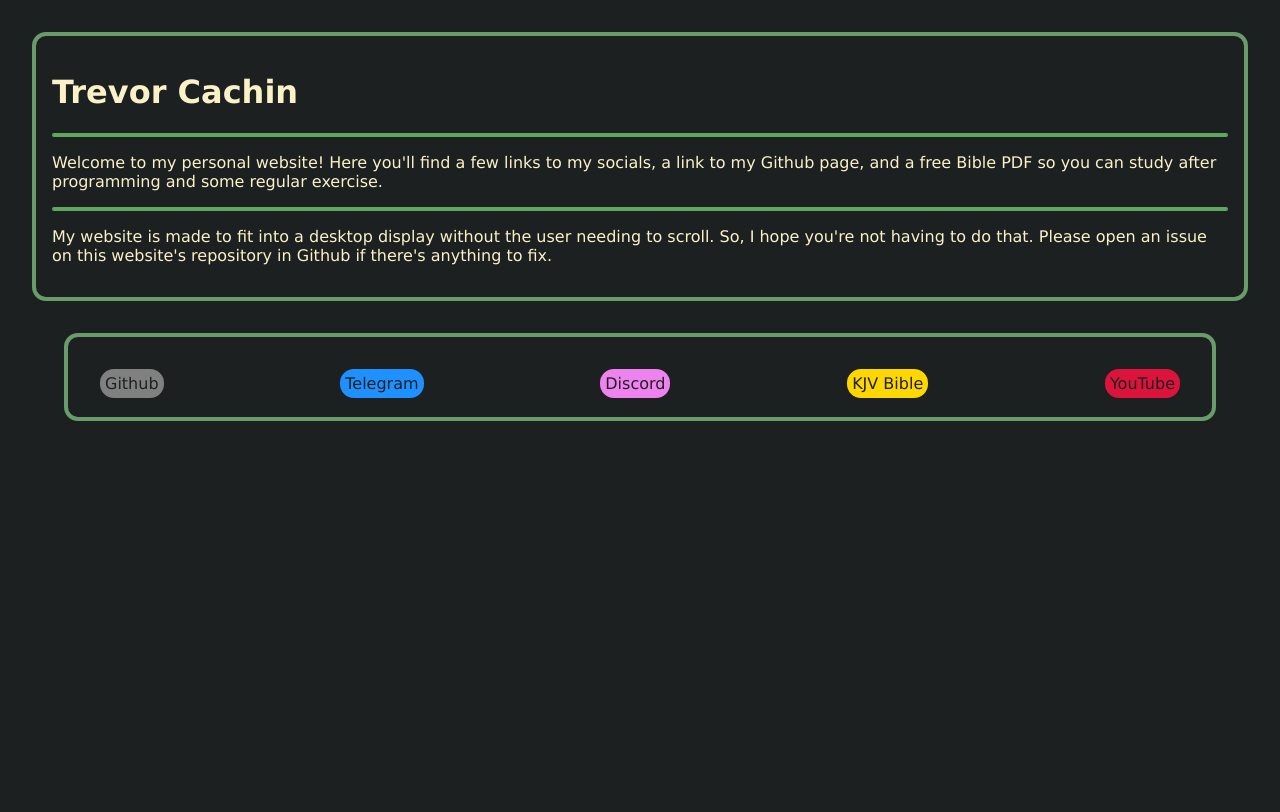
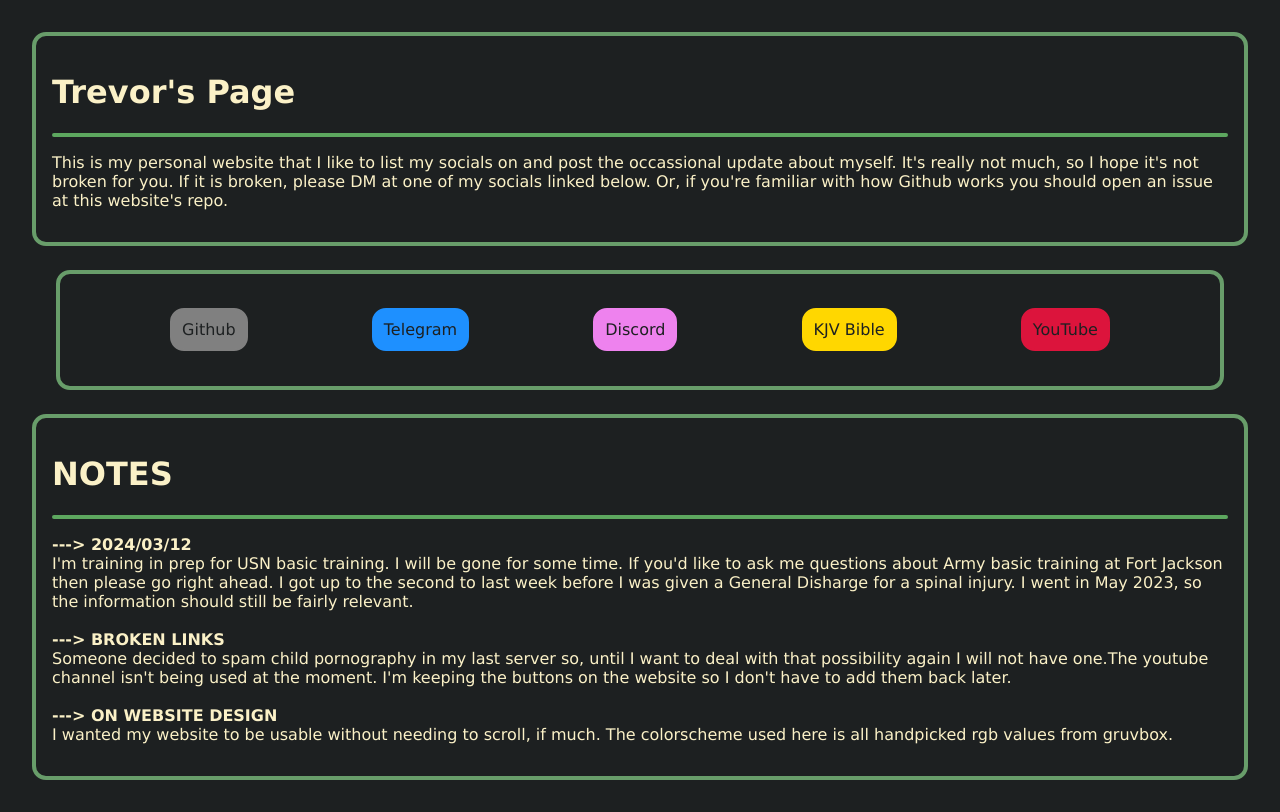
Before and after one commit to torogovets-t/Trevor.Cachin, a plain HTML site: page index.html in a window 1280 px wide. Drawn offline with Linux system fonts and the light colour scheme.

Commit message:
slight update to main contents of page

```diff
--- a/index.html
+++ b/index.html
@@ -10,16 +10,15 @@
             <title>Trevor Cachin</title>
         </head>
         <body>
+
+
+
+
             <div class="top">
-                <h1>Trevor Cachin</h1><hr>
-                <p>Welcome to my personal website! Here you'll find a few links to my
-                    socials, a link to my Github page, and a free Bible PDF
-                    so you can study after programming and some regular exercise.
-                </p><hr>
-                <p>My website is made to fit into a desktop display without the user
-                    needing to scroll. So, I hope you're not having to do that. Please
-                    open an issue on this website's repository in Github if there's anything
-                    to fix.
+                <h1>Trevor's Page</h1><hr>
+                <p>This is my personal website that I like to list my socials on and post the occassional update about
+                    myself. It's really not much, so I hope it's not broken for you. If it is broken, please DM at one of my
+                    socials linked below. Or, if you're familiar with how Github works you should open an issue at this website's repo.
                 </p>
             </div>
             <div class="cards">
@@ -30,14 +29,34 @@
                     <a href="https://t.me/+CF_iH8VZ5hwxODIx" target="_blank">Telegram</a>
                 </div>
                 <div class="linked3">
-                    <a href="https://discord.gg/MvZ6y8jKJ3" target="_blank">Discord</a>
+                    <a target="_blank">Discord</a>
                 </div>
                 <div class="Bible">
                     <a href="https://www.kingjamesbibleonline.org/" target="_blank">KJV Bible</a>
                 </div>
                 <div class="linked4">
-                    <a href="https://www.youtube.com/channel/UCIyq3Htqo6VS7paobwewWOw">YouTube</a>
+                    <a target="_blank">YouTube</a>
                 </div>
+            </div>
+
+
+
+            <div class="Top2">
+                <h1>NOTES</h1><hr>
+                <p><b>---> 2024/03/12</b><br> I'm training in prep for USN basic training. I will be gone for
+                some time. If you'd like to ask me questions about Army basic training at Fort Jackson
+                then please go right ahead. I got up to the second to last week before I was given a General Disharge
+                for a spinal injury. I went in May 2023, so  the information should still be fairly relevant.
+                <br><br>
+                <b>---> BROKEN LINKS</b><br>
+                Someone decided to spam child pornography in my last server so, until I want to deal with
+                that possibility again I will not have one.The youtube channel isn't being used at the moment.
+                I'm keeping the buttons on the website so I don't have to add them back later.
+                <br><br>
+                <b>---> ON WEBSITE DESIGN</b><br>
+                I wanted my website to be usable without needing to scroll, if much.
+                The colorscheme used here is all handpicked rgb values from gruvbox.
+            </p>
             </div>
         </body>
 </html>
--- a/styles.css
+++ b/styles.css
@@ -24,16 +24,21 @@ a:hover,a:visited,a:active,a:link{
     border: 4px solid rgb(104,157,106);
     border-radius: 14px;
 }
+.Top2{
+    padding: 1em;
+    border: 4px solid rgb(104,157,106);
+    border-radius: 14px;
+}
 .cards{
     display: flex;
     flex-direction: row;
-    flex-wrap: wrap;
-    align-items: start;
-    justify-content: space-between;
+    flex-wrap: nowrap;
+    align-items: center;
+    justify-content: space-around;
     border: 4px solid rgb(104,157,106);
     border-radius: 14px;
-    margin: 2em;
-    padding: 2em;
+    margin: 1.5em;
+    padding: 3em;
     height: 1em
 }
 .linked{
@@ -41,33 +46,36 @@ a:hover,a:visited,a:active,a:link{
     border-radius: 14px;
     background-color: gray;
     color: rgb(29,32,33);
-    padding: 3px;
+    padding: 10px;
 }
 .linked2{
     border: 2px solid dodgerblue;
     border-radius: 14px;
     background-color: dodgerblue;
     color: rgb(29,32,33);
-    padding: 3px;
+    padding: 10px;
 }
 .linked3{
     border: 2px solid violet;
     border-radius: 14px;
     background-color: violet;
     color: rgb(29,32,33);
-    padding: 3px;
+    padding: 10px;
 }
 .Bible{
     border: 2px solid gold;
     border-radius: 14px;
     background-color: gold;
     color: rgb(29,32,33);
-    padding: 3px;
+    padding: 10px;
 }
 .linked4{
     border: 2px solid crimson;
     border-radius: 14px;
     background-color: crimson;
     color: rgb(29,32,33);
-    padding: 3px;
+    padding: 10px;
 }
+a:link, a:visited, a:hover, a:active{
+    text-decoration: none;
+}
```
